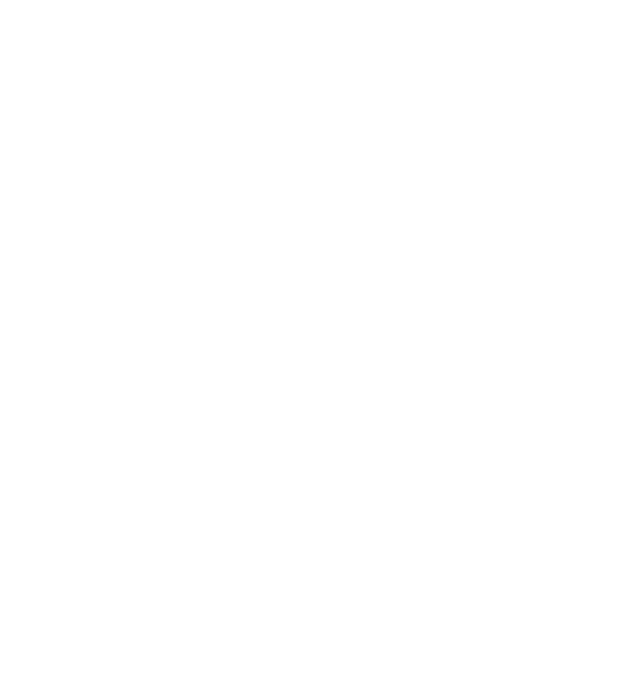
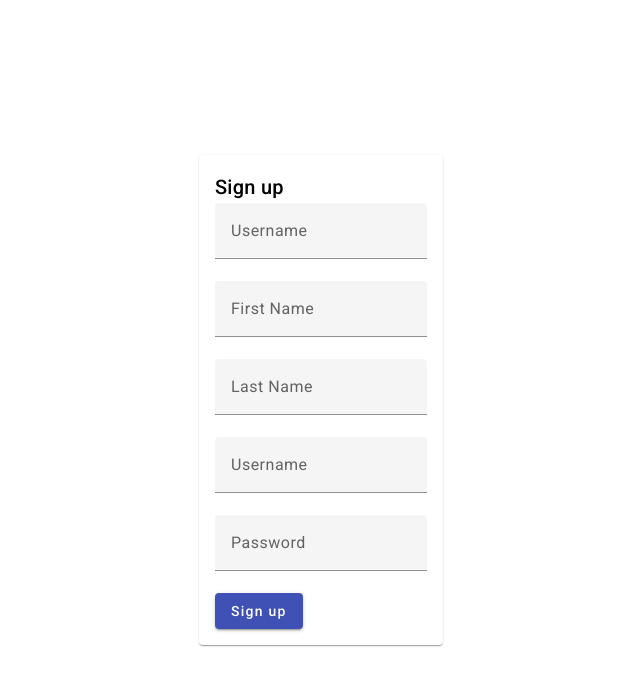
Before and after one commit to PetarSiderov/weather-app, an Angular app: page /sign-up in a window 1280 px wide. Before the commit this address led to /. Shown: the top 686 px of the page, without its empty margins (319-959 px from the left). Built offline with nearby package versions, Linux system fonts and the light colour scheme.

Commit message:
added sign-up component

```diff
--- a/src/app/app-routing.module.ts
+++ b/src/app/app-routing.module.ts
@@ -1,9 +1,11 @@
 import { NgModule } from '@angular/core';
 import { RouterModule, Routes } from '@angular/router';
 import { LoginComponent } from './login/login.component';
+import { SignUpComponent } from './sign-up/sign-up.component';
 
 const routes: Routes = [
-  { path: '', component: LoginComponent }
+  { path: 'login', component: LoginComponent },
+  { path: 'sign-up', component: SignUpComponent }
 ];
 
 @NgModule({
--- /dev/null
+++ b/src/app/app.component.scss
@@ -0,0 +1,12 @@
+.container {
+    display: flex;
+    justify-content: center;
+    align-items: center;
+    height: 100vh;
+  }
+
+  .card {
+    width: 100%;
+    max-width: 400px;
+    margin: 0 auto;
+  }
--- a/src/app/app.component.ts
+++ b/src/app/app.component.ts
@@ -3,7 +3,7 @@ import { Component } from '@angular/core';
 @Component({
   selector: 'app-root',
   templateUrl: './app.component.html',
-  styleUrls: ['./app.component.css']
+  styleUrls: ['./app.component.scss']
 })
 export class AppComponent {
   title = 'weather-app';
--- a/src/app/app.module.ts
+++ b/src/app/app.module.ts
@@ -13,11 +13,13 @@ import { MatInputModule } from '@angular/material/input';
 import { MatProgressSpinnerModule } from '@angular/material/progress-spinner';
 import { MatCardModule } from '@angular/material/card';
 
-import { MatDialogModule } from '@angular/material/dialog'
+import { MatDialogModule } from '@angular/material/dialog';
+import { SignUpComponent } from './sign-up/sign-up.component'
 @NgModule({
   declarations: [
     AppComponent,
-    LoginComponent
+    LoginComponent,
+    SignUpComponent
   ],
   imports: [
     BrowserModule,
--- a/src/app/login/login.component.html
+++ b/src/app/login/login.component.html
@@ -18,6 +18,7 @@
                       </mat-form-field>
                 </div>
                 <button mat-raised-button color="primary" class="full-width" (click)="login()">Login</button>
+                <button mat-raised-button color="primary" class="full-width" (click)="SignUp()">Sign up </button>
             </div>
           </form>
         </mat-card-content>
--- a/src/app/login/login.component.ts
+++ b/src/app/login/login.component.ts
@@ -1,5 +1,6 @@
 import { Component } from '@angular/core';
 import { UntypedFormGroup } from '@angular/forms';
+import { Router } from '@angular/router';
 
 @Component({
   selector: 'app-login',
@@ -10,7 +11,17 @@ export class LoginComponent {
   username: string = '';
   password: string = '';
 
+  constructor(private router: Router){
+
+  }
+
   login() {
     // Add your login logic here, such as sending a request to your backend for authentication.
   }
+
+  SignUp(){
+
+    this.router.navigate(['/sign-up']);
+  }
+
 }
--- /dev/null
+++ b/src/app/sign-up/sign-up.component.html
@@ -0,0 +1,41 @@
+<div class="container">
+    <div class="login-card">
+      <mat-card class="mat-card">
+        <mat-card-header>
+          <mat-card-title>Sign up</mat-card-title>
+        </mat-card-header>
+        <mat-card-content>
+          <form>
+            <div class="row">
+                <div class="col-md-12">
+                    <mat-form-field class="full-width">
+                        <input matInput placeholder="Username" [(ngModel)]="username" name="username" required>
+                      </mat-form-field>
+                </div>
+                <div class="col-md-12">
+                    <mat-form-field class="full-width">
+                        <input matInput placeholder="First Name" [(ngModel)]="username" name="username" required>
+                      </mat-form-field>
+                </div>
+                <div class="col-md-12">
+                    <mat-form-field class="full-width">
+                        <input matInput placeholder="Last Name" [(ngModel)]="username" name="username" required>
+                      </mat-form-field>
+                </div>
+                <div class="col-md-12">
+                    <mat-form-field class="full-width">
+                        <input matInput placeholder="Username" [(ngModel)]="username" name="username" required>
+                      </mat-form-field>
+                </div>
+                <div class="col-md-12">
+                    <mat-form-field class="full-width">
+                        <input matInput type="password" placeholder="Password" [(ngModel)]="password" name="password" required>
+                      </mat-form-field>
+                </div>
+                <button mat-raised-button color="primary" class="full-width" (click)="signup()">Sign up</button>
+            </div>
+          </form>
+        </mat-card-content>
+      </mat-card>
+    </div>
+  </div>
--- /dev/null
+++ b/src/app/sign-up/sign-up.component.scss
@@ -0,0 +1,12 @@
+.container {
+    display: flex;
+    justify-content: center;
+    align-items: center;
+    height: 100vh;
+  }
+
+  .card {
+    width: 100%;
+    max-width: 400px;
+    margin: 0 auto;
+  }
--- /dev/null
+++ b/src/app/sign-up/sign-up.component.ts
@@ -0,0 +1,17 @@
+import { Component } from '@angular/core';
+
+@Component({
+  selector: 'app-sign-up',
+  templateUrl: './sign-up.component.html',
+  styleUrls: ['./sign-up.component.scss']
+})
+export class SignUpComponent {
+  username: string = '';
+  password: string = '';
+
+  signup() {
+    debugger
+    console.log(this.username)
+    // Add your login logic here, such as sending a request to your backend for authentication.
+  }
+}
```
Also changed, not shown: src/app/app.component.css (deleted), 1 other file (tests, documents, lock files or other folders).
